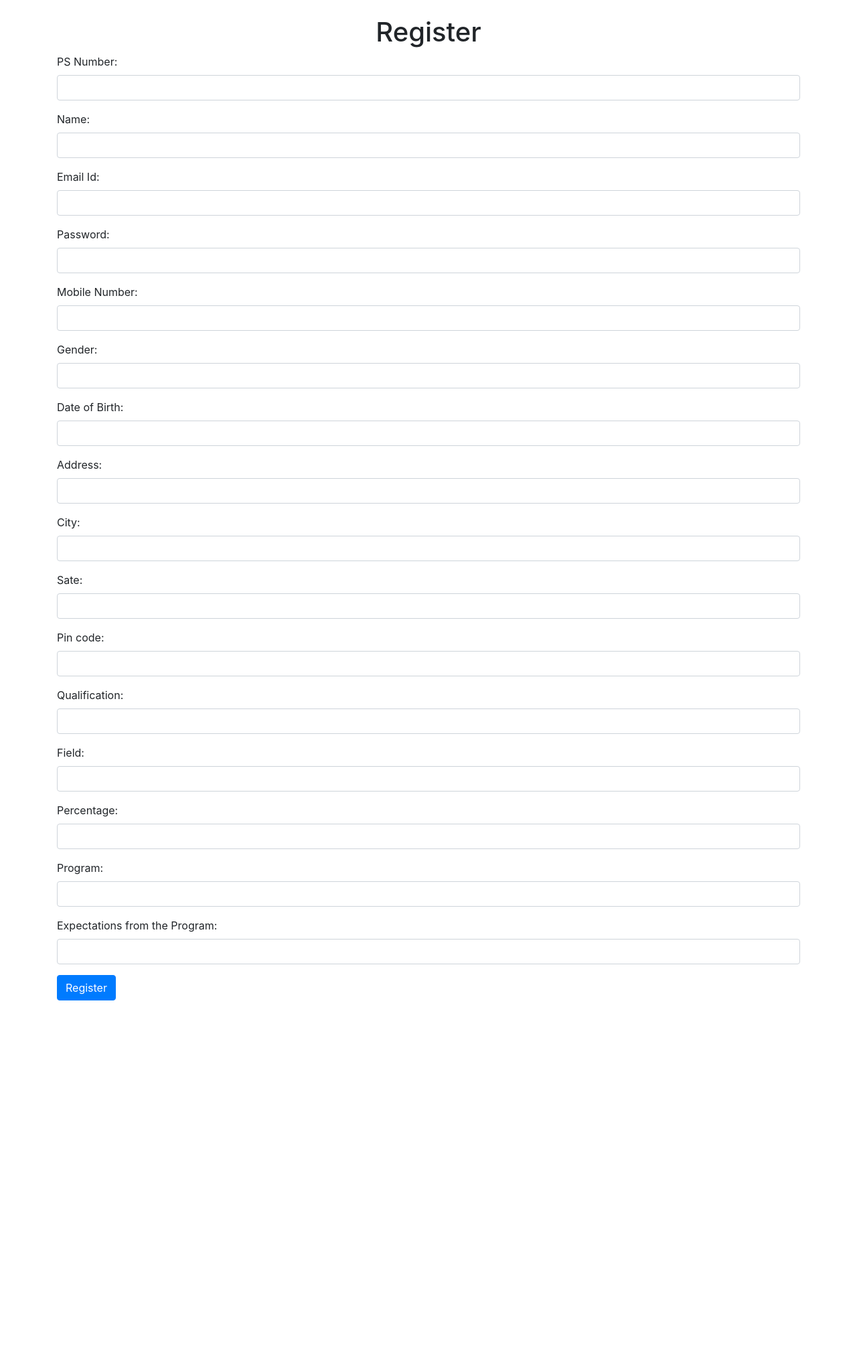
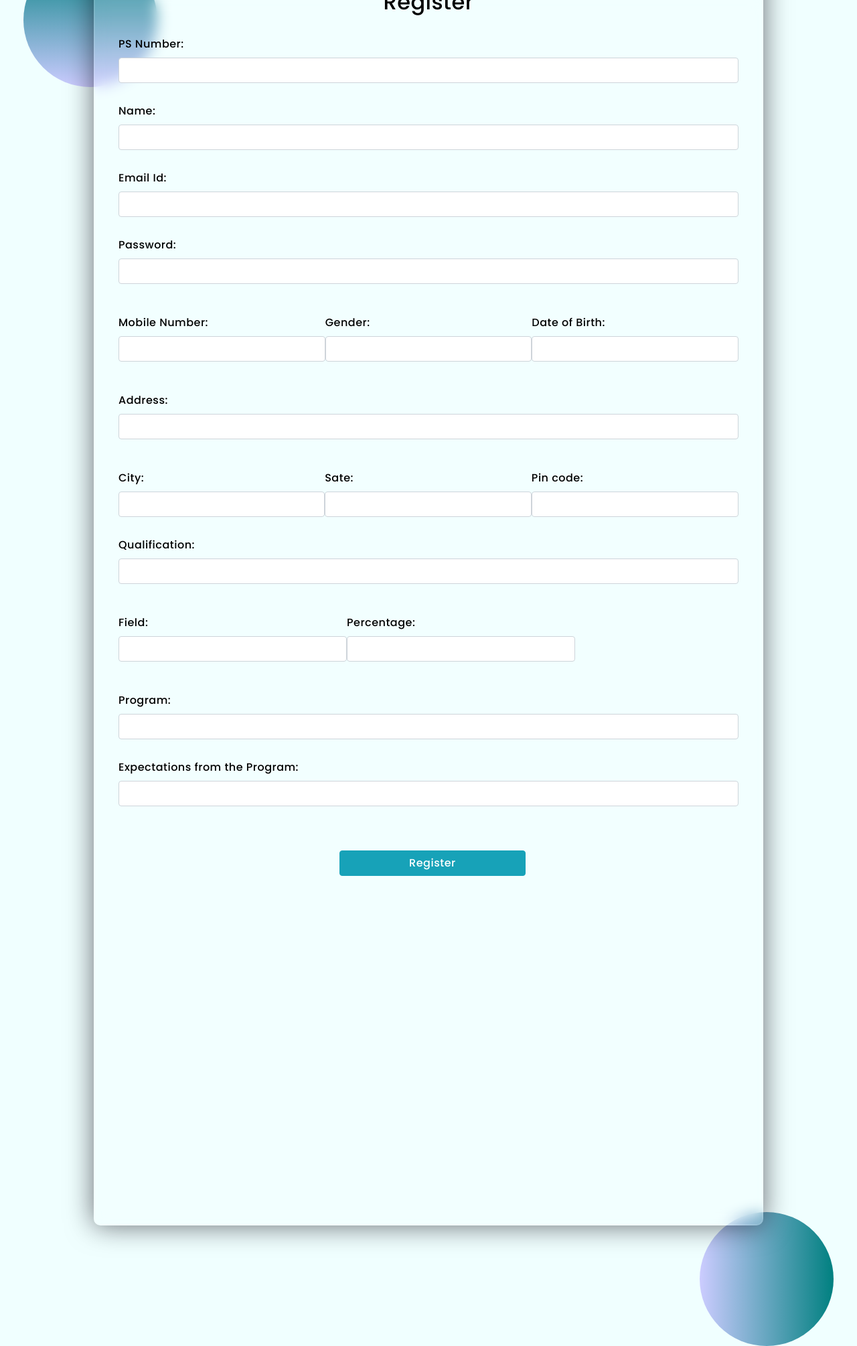
Before and after one commit to jiyapatel14/PRAYAG, a PHP site: page /register.php in a window 1280 px wide. Shown: the whole page at 67% size. Before the commit the page ends 1494 px from the top, so only its background shows below. Run offline with PHP 8.4, Linux system fonts and the light colour scheme.

Commit message:
jcommit6

```diff
--- a/Pages/home.html
+++ b/Pages/home.html
@@ -39,7 +39,7 @@
                         <input type="search" class="form-control" placeholder="Search..." aria-label="Search">
                       </form>
                     <div class="mx-2">
-                        <button class="btn btn-primary">Login</button>
+                        <a class="btn btn-primary" href="http://localhost/prayag/login.php" role="button">Login</a>
                     </div>
                 </div>
             </div>
--- a/register.php
+++ b/register.php
@@ -28,10 +28,7 @@ if($_SERVER["REQUEST_METHOD"] == "POST"){
             $showAlert = true;
          }
     }
-//     else{
-//         $showError = "Passwords do not match";
-//     }
-}
+   }
 
 ?>
 
@@ -44,10 +41,119 @@ if($_SERVER["REQUEST_METHOD"] == "POST"){
 
     <!-- Bootstrap CSS -->
     <link rel="stylesheet" href="https://stackpath.bootstrapcdn.com/bootstrap/4.4.1/css/bootstrap.min.css" integrity="sha384-Vkoo8x4CGsO3+Hhxv8T/Q5PaXtkKtu6ug5TOeNV6gBiFeWPGFN9MuhOf23Q9Ifjh" crossorigin="anonymous">
+    <link rel="preconnect" href="https://fonts.gstatic.com">
+    <link rel="stylesheet" href="https://cdnjs.cloudflare.com/ajax/libs/font-awesome/5.15.4/css/all.min.css">
+    <link href="https://fonts.googleapis.com/css2?family=Poppins:wght@300;500;600&display=swap" rel="stylesheet">
+    <title>Register</title>
+    <style>
+        *,
+*:before,
+*:after{
+    padding: 0;
+    margin: 0;
+    box-sizing: border-box;
+}
+body{
 
-    <title>Register</title>
+}
+.background{
+    width: 430px;
+    height: 520px;
+    position: absolute;
+    transform: translate(-50%,-50%);
+    left: 50%;
+    top: 50%;
+}
+.background .shape{
+    height: 200px;
+    width: 200px;
+    position: absolute;
+    border-radius: 50%;
+}
+.shape:first-child{
+    background: linear-gradient(
+        #008080,
+        #CCCCFF
+    );
+    left: -390px;
+    top: -210px;
+}
+.shape:last-child{
+    background: linear-gradient(
+        to right,
+        #CCCCFF,
+        #008080
+    );
+    right: -390px;
+    bottom: -1350px;
+}
+form{
+    height: 1900px;
+    width: 1000px;
+    background-color: rgba(255,255,255,0.13);
+    position: absolute;
+    transform: translate(-50%,-50%);
+    top: 110%;
+    left: 50%;
+    border-radius: 10px;
+    backdrop-filter: blur(10px);
+    border: 2px solid rgba(255,255,255,0.1);
+    box-shadow: 0 0 40px rgba(8,7,16,0.6);
+    padding: 50px 35px;
+}
+form *{
+    font-family: 'Poppins',sans-serif;
+    color: #ffffff;
+    letter-spacing: 0.5px;
+    outline: none;
+    border: none;
+}
+form h2{
+    font-size: 32px;
+    font-weight: 500;
+    line-height: 42px;
+    color: black;
+    text-align: center;
+}
+
+label{
+    display: block;
+    margin-top: 30px;
+    font-size: 16px;
+    font-weight: 500;
+    color: black;
+}
+input{
+    display: block;
+    height: 50px;
+    width: 100%;
+    background-color: rgba(255,255,255,0.07);
+    border-radius: 3px;
+    padding: 0 10px;
+    margin-top: 8px;
+    font-size: 14px;
+    font-weight: 300;
+}
+::placeholder{
+    color: #e5e5e5;
+}
+button{
+    margin-top: 50px;
+    margin-left: 330px;
+    width: 30%;
+    color: #000000;
+    padding: 15px 0;
+    font-size: 18px;
+    font-weight: 600;
+    border-radius: 5px;
+    cursor: pointer;
+}
+.display{
+    display: block;
+}
+    </style>
   </head>
-  <body>
+  <body style="background-color:#F0FFFF;">
     <?php
     if($showAlert){
     echo ' <div class="alert alert-success alert-dismissible fade show" role="alert">
@@ -66,19 +172,20 @@ if($_SERVER["REQUEST_METHOD"] == "POST"){
     </div> ';
     }
     ?>
-
+     <div class="background">
+        <div class="shape"></div>
+        <div class="shape"></div>
+    </div>
     <div class="container my-4">
-     <h1 class="text-center">Register</h1>
-     <form action="login.php" method="post">
+     <form action="register.php" method="post">
+     <h2 class="text-center">Register</h2>
         <div class="form-group">
             <label for="ps_no">PS Number:</label>
             <input type="text" class="form-control" id="ps_no" name="ps_no" aria-describedby="emailHelp">
-
         </div>
-        <div class="form-group">
+        <div class="form-group left">
             <label for="fullName">Name:</label>
             <input type="text" class="form-control" id="fullName" name="fullName" aria-describedby="emailHelp">
-
         </div>
         <div class="form-group">
             <label for="emailId">Email Id:</label>
@@ -89,69 +196,68 @@ if($_SERVER["REQUEST_METHOD"] == "POST"){
             <label for="password">Password:</label>
             <input type="password" class="form-control" id="password" name="password">
         </div>
-        <div class="form-group">
+
+        <div style="display: flex; flex-direction: row;">
+        <div class="form-group display">
             <label for="mobileNo">Mobile Number:</label>
             <input type="text" class="form-control" id="mobileNo" name="mobileNo" aria-describedby="emailHelp">
         </div>
-        <div class="form-group">
+        <div class="form-group display">
             <label for="gender">Gender:</label>
             <input type="text" class="form-control" id="gender" name="gender" aria-describedby="emailHelp">
-
         </div>
-        <div class="form-group">
+        <div class="form-group display">
             <label for="dob">Date of Birth:</label>
             <input type="text" class="form-control" id="dob" name="dob" aria-describedby="emailHelp">
+        </div>
+        </div>
 
-        </div>
         <div class="form-group">
             <label for="address">Address:</label>
             <input type="text" class="form-control" id="address" name="address" aria-describedby="emailHelp">
+        </div>
 
-        </div>
-        <div class="form-group">
+        <div style="display: table;  border-collapse: separate;">
+        <div class="form-group" style="display: table-cell" >
             <label for="city">City:</label>
             <input type="text" class="form-control" id="city" name="city" aria-describedby="emailHelp">
-
         </div>
-        <div class="form-group">
+        <div class="form-group" style="display: table-cell">
             <label for="state">Sate:</label>
             <input type="text" class="form-control" id="state" name="state" aria-describedby="emailHelp">
-
         </div>
-        <div class="form-group">
+        <div class="form-group" style="display: table-cell">
             <label for="pincode">Pin code:</label>
             <input type="text" class="form-control" id="pincode" name="pincode" aria-describedby="emailHelp">
+        </div>
+        </div>
 
-        </div>
         <div class="form-group">
             <label for="qualification">Qualification:</label>
             <input type="text" class="form-control" id="qualification" name="qualification" aria-describedby="emailHelp">
+        </div>
 
-        </div>
-        <div class="form-group">
+        <div style="display: flex; flex-direction: row;">
+        <div class="form-group display">
             <label for="field">Field:</label>
             <input type="text" class="form-control" id="field" name="field" aria-describedby="emailHelp">
-
         </div>
-        <div class="form-group">
+        <div class="form-group display">
             <label for="percentage">Percentage:</label>
             <input type="text" class="form-control" id="percentage" name="percentage" aria-describedby="emailHelp">
+        </div>
+        </div>
 
-        </div>
         <div class="form-group">
             <label for="program">Program:</label>
             <input type="text" class="form-control" id="program" name="program" aria-describedby="emailHelp">
-
         </div>
         <div class="form-group">
             <label for="expectations">Expectations from the Program:</label>
             <input type="text" class="form-control" id="expectations" name="expectations" aria-describedby="emailHelp">
 
         </div>
-
-
-
-        <button type="submit" class="btn btn-primary">Register</button>
+        <button type="submit" class="btn btn-info">Register</button>
      </form>
     </div>
 
```
Also changed, not shown: login.php (+116 -7 lines).
